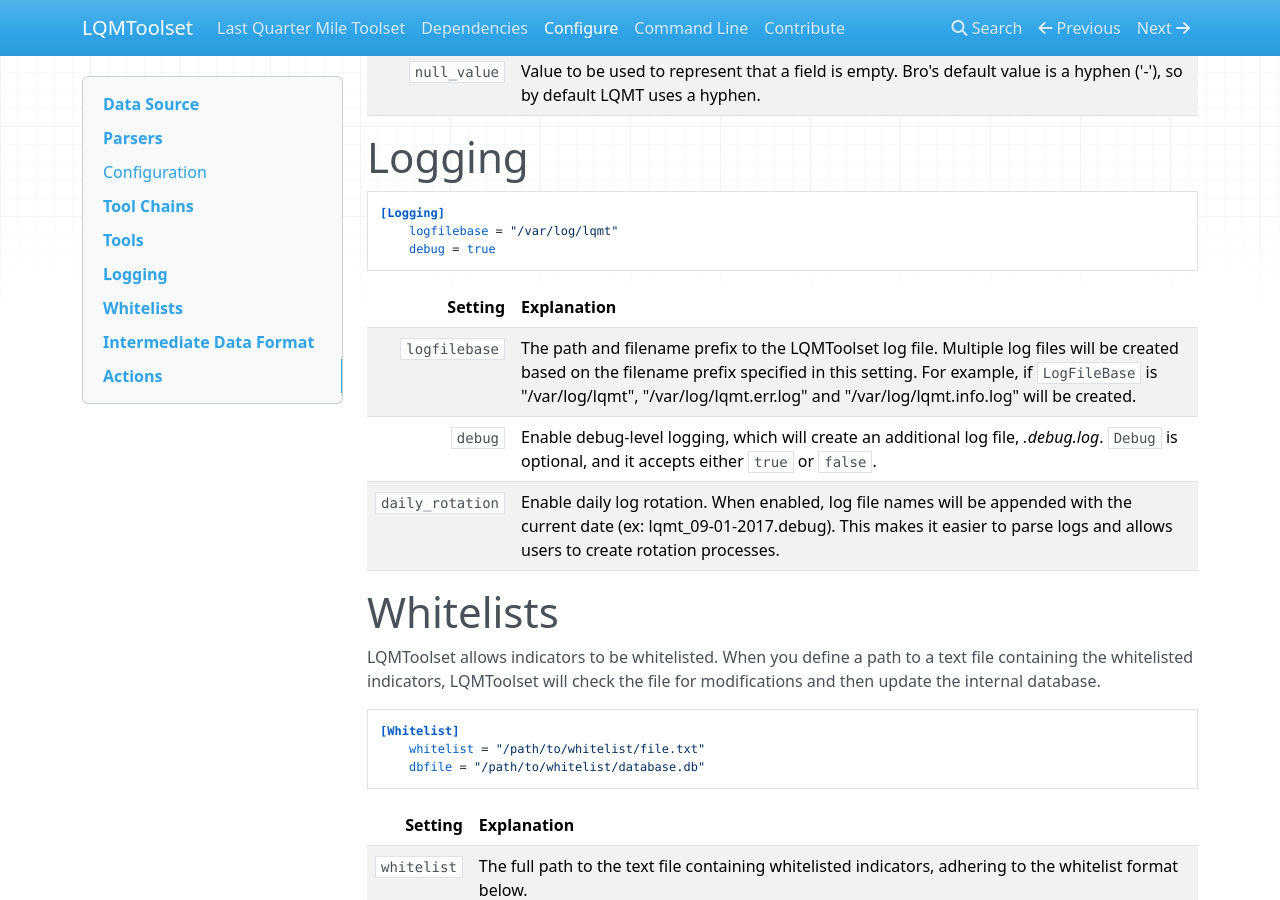
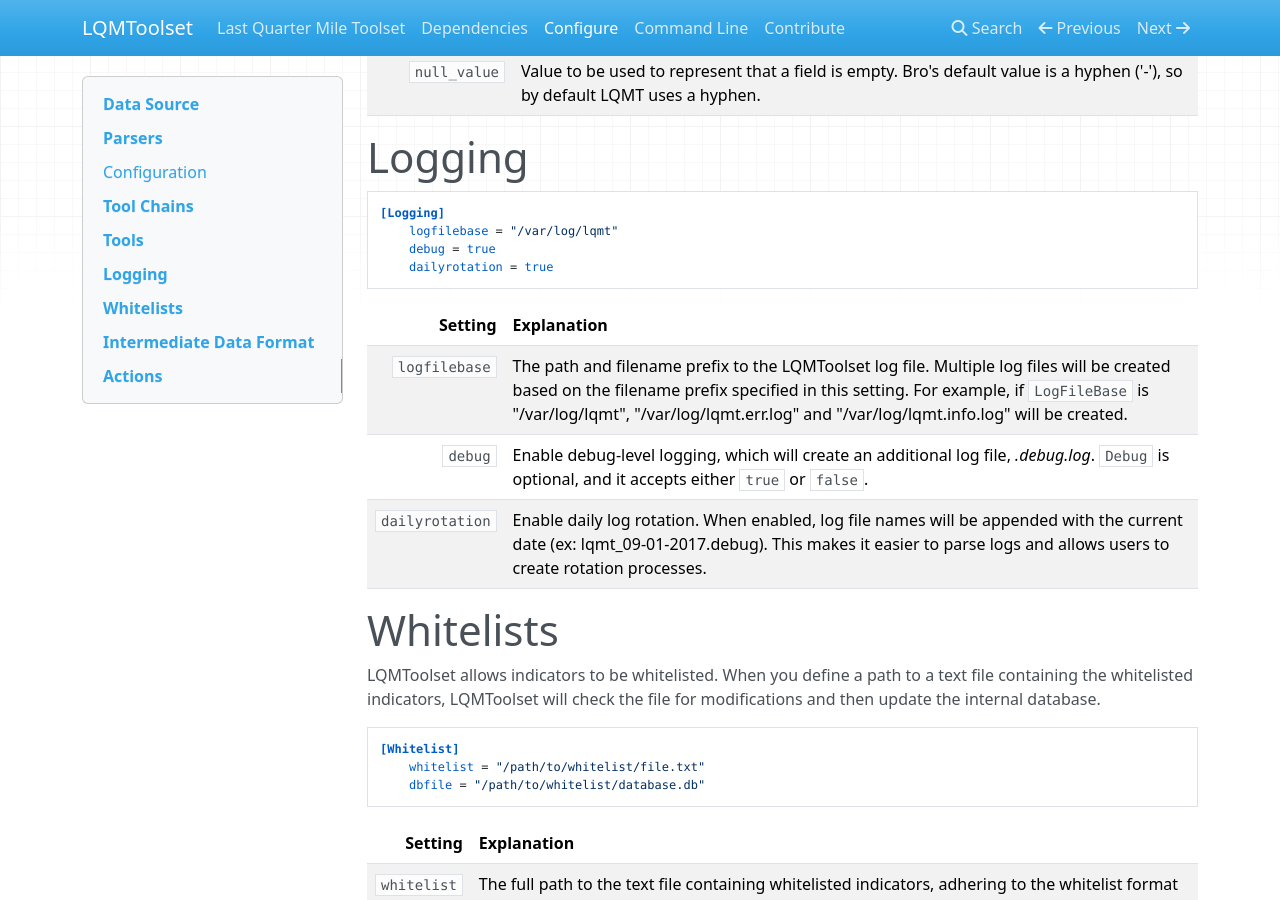
Before and after one commit to anl-cyberscience/LQMToolset, an MkDocs documentation site: the page built from docs/configure.md, in a window 1280 px wide and 900 px high, scrolled down 11379 px. Built offline with MkDocs 1.6.1, drawn with Linux system fonts in a browser that asks for light colours; nearby versions of some CDN libraries; old or Windows-style settings are respelled for this version of MkDocs.

Commit message:
Spelling correction

```diff
--- a/docs/configure.md
+++ b/docs/configure.md
@@ -361,12 +361,13 @@
     [Logging]
         logfilebase = "/var/log/lqmt"
         debug = true
+        dailyrotation = true
 
 Setting             | Explanation
 ------------------: | :----------
 `logfilebase`       |The path and filename prefix to the LQMToolset log file. Multiple log files will be created based on the filename prefix specified in this setting. For example, if `LogFileBase` is "/var/log/lqmt", "/var/log/lqmt.err.log" and "/var/log/lqmt.info.log" will be created.
 `debug`             | Enable debug-level logging, which will create an additional log file, *.debug.log*. `Debug` is optional, and it accepts either `true` or `false`.
-`daily_rotation`    | Enable daily log rotation. When enabled, log file names will be appended with the current date (ex: lqmt_09-01-2017.debug). This makes it easier to parse logs and allows users to create rotation processes.
+`dailyrotation`    | Enable daily log rotation. When enabled, log file names will be appended with the current date (ex: lqmt_09-01-2017.debug). This makes it easier to parse logs and allows users to create rotation processes.
 
 # Whitelists
 LQMToolset allows indicators to be whitelisted. When you define a path to a text file containing the whitelisted indicators, LQMToolset will check the file for modifications and then update the internal database.
```
